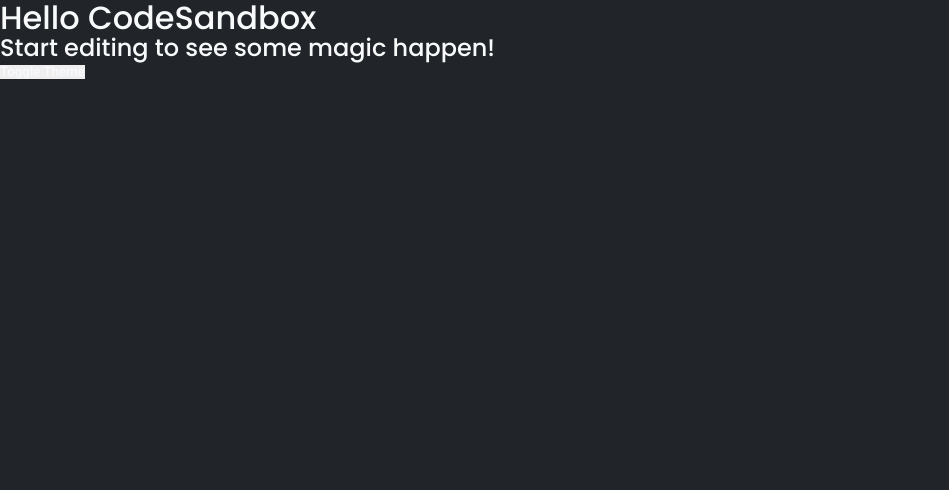
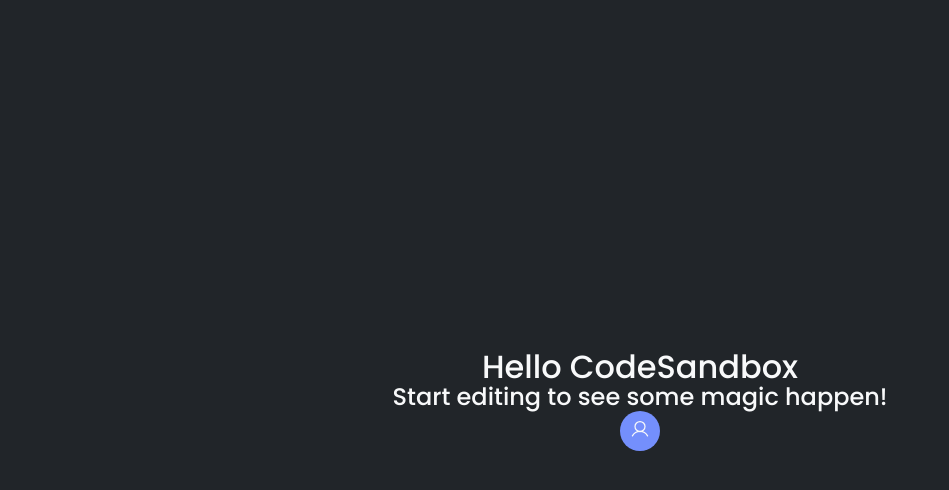
Before and after one commit to DAMILARE69/BlUe-StUdY-MaNaGeR, a React (Create React App) app: page / in a window 1280 px wide. Shown: the top 490 px of the page, without its empty margins (0-949 px from the left). Built offline with nearby package versions, Linux system fonts and the light colour scheme.

Commit message:
Created BButton

```diff
--- a/package.json
+++ b/package.json
@@ -7,6 +7,8 @@
   "dependencies": {
     "firebase": "9.8.1",
     "framer-motion": "6.3.3",
+    "phosphor-react": "1.4.1",
+    "prop-types": "15.8.1",
     "react": "18.0.0",
     "react-dom": "18.0.0",
     "react-router-dom": "6.3.0",
--- a/src/App.js
+++ b/src/App.js
@@ -1,9 +1,11 @@
 //@ts-check
+import { User } from "phosphor-react";
 import { useEffect } from "react";
 import { ThemeProvider } from "styled-components";
 import { GlobalStyles } from "./GlobalStyles";
 import { useTheme } from "./Hooks/useTheme/useTheme";
 import { AppComponent } from "./AppStyles";
+import { BButton } from "./Components/BButton/BButton";
 
 export default function App() {
   const { theme, toggleTheme } = useTheme();
@@ -28,7 +30,19 @@
           <>
             <h1>Hello CodeSandbox</h1>
             <h2>Start editing to see some magic happen!</h2>
-            <button onClick={() => toggleTheme()}>Toggle Theme</button>
+            <BButton
+              edge="50%"
+              height="40px"
+              width="40px"
+              curved={false}
+              content={null}
+              isDisabled={undefined}
+              background={theme.brandColor}
+              color={theme.light}
+              event={() => toggleTheme()}
+              outlined={false}
+              Icon={{ name: User, color: theme.color, size: 20 }}
+            />
           </>
         ) : (
           <p>Loading....</p>
--- a/src/AppStyles.js
+++ b/src/AppStyles.js
@@ -4,5 +4,9 @@
   background-color: ${(props) => props.theme.background};
   overflow: hidden;
   width: 100%;
-  height: 100vh;
+  min-height: 100vh;
+  display: flex;
+  justify-content: center;
+  align-items: center;
+  flex-direction: column;
 `;
--- /dev/null
+++ b/src/Components/BButton/BButton.js
@@ -0,0 +1,53 @@
+//@ts-check
+// @ts-ignore
+import { PropTypes } from "prop-types";
+import { BButtonComponent } from "./BButtonStyles";
+
+export function BButton({
+  width,
+  height,
+  curved,
+  content,
+  background,
+  color,
+  event,
+  outlined,
+  Icon,
+  edge,
+  isDisabled
+}) {
+  return (
+    <BButtonComponent
+      edge={edge}
+      Icon={Icon}
+      width={width}
+      height={height}
+      curved={curved}
+      content={content}
+      outlined={outlined}
+      onClick={event}
+      background={background}
+      color={color}
+      disabled={isDisabled}
+    >
+      {Icon && (
+        <div className={`AuthenticationFormIconContainer`}>
+          <Icon.name size={Icon.size} color={Icon.color} weight={Icon.type} />
+        </div>
+      )}
+      {content}
+    </BButtonComponent>
+  );
+}
+BButton.propTypes = {
+  content: PropTypes.any.isRequired,
+  background: PropTypes.string,
+  edge: PropTypes.string,
+  color: PropTypes.string,
+  width: PropTypes.string,
+  height: PropTypes.string,
+  event: PropTypes.func.isRequired,
+  outlined: PropTypes.bool,
+  isDisabled: PropTypes.bool,
+  curved: PropTypes.bool
+};
--- /dev/null
+++ b/src/Components/BButton/BButtonStyles.js
@@ -0,0 +1,40 @@
+//@ts-check
+// @ts-ignore
+import styled from "styled-components";
+import { motion } from "framer-motion";
+
+export const BButtonComponent = styled(motion.button)`
+  color: ${({ color }) => color};
+  width: ${(/** @type {{ width: String; }} */ props) => props.width};
+  display: flex;
+  font-size: ${(props) => props.Icon.size - 3 + "px"};
+  height: ${(/** @type {{ height: String; }} */ props) => props.height};
+  gap: ${({ Icon }) => (Icon ? "5px" : "0px")};
+  justify-content: center;
+  align-items: center;
+  padding: 5px 10px;
+  cursor: pointer;
+  border-radius: ${(/** @type {{ curved: Boolean; edge: String; }} */ props) =>
+    props.curved ? "9999px" : props.edge};
+  background-color: ${(
+    /** @type {{ outlined: Boolean; background: String; }} */ props
+  ) => (props.outlined ? "transparent" : props.background)};
+  outline: ${(
+    /** @type {{ outlined: Boolean; background: String; }} */ props
+  ) => (props.outlined ? `solid 1px ${props.background}` : "unset")};
+  &:hover {
+    background-color: ${(
+      /** @type {{ outlined: Boolean; background: String; }} */ props
+    ) => props.outlined && props.background};
+  }
+  &:disabled {
+    background-color: ${(
+      /** @type {{ theme: { brandColorDisabled: string; }; }} */ props
+    ) => props.theme.brandColorDisabled};
+    cursor: progress;
+    position: relative;
+    display: flex;
+    align-items: center;
+    justify-content: center;
+  }
+`;
```
Also changed, not shown: src/Components/BNavigation/BNavigation.js (added).
